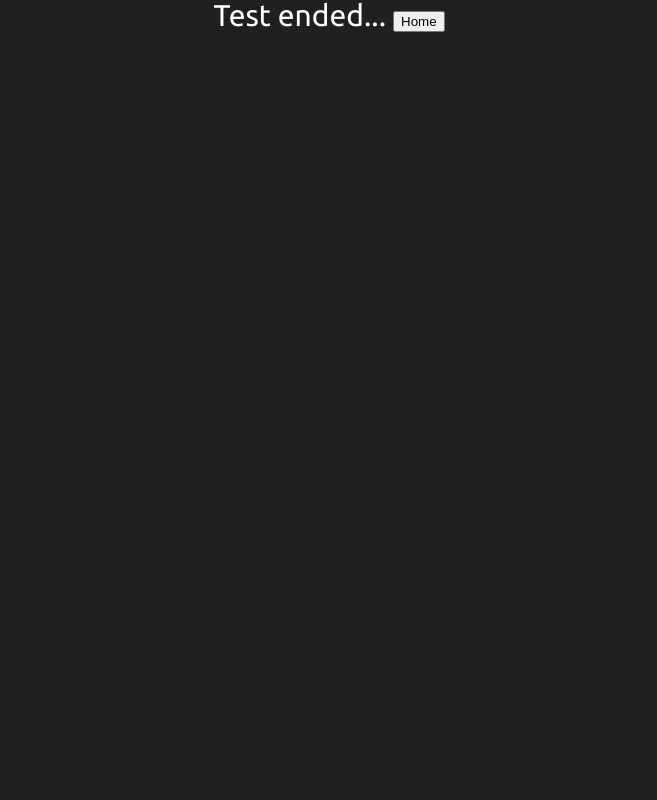
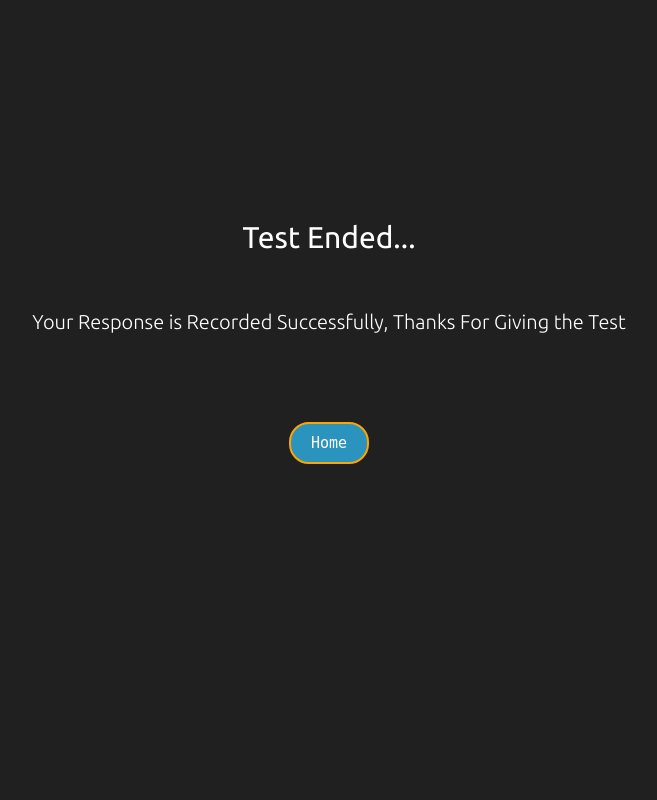
Before and after one commit to piyush-pb/ExamProct, a Django app: page /submitted/1/1/ in a window 1280 px wide. Shown: the whole page, without its empty margins (311-968 px from the left). Run offline with Django 4.2, Linux system fonts and the light colour scheme; data comes from the database, SQL or seed files in the repository; data that the repository does not hold is empty.

Commit message:
Update test.html

```diff
--- a/templates/test.html
+++ b/templates/test.html
@@ -46,8 +46,8 @@
     </center>
 
     <div id="goBack" style="display: none;">
-        Test ended...
-        <a href="/"><input type="button" value="Home"></a>
+        <p class="para">Test Ended... <br><br> <div class="inst3">Your Response is Recorded Successfully, Thanks For Giving the Test</div>  <br><br></p>
+        <a class="underline" href="/"><input class="button" type="button" value="Home"></a>
     </div>
 </div>
 </div>
```
